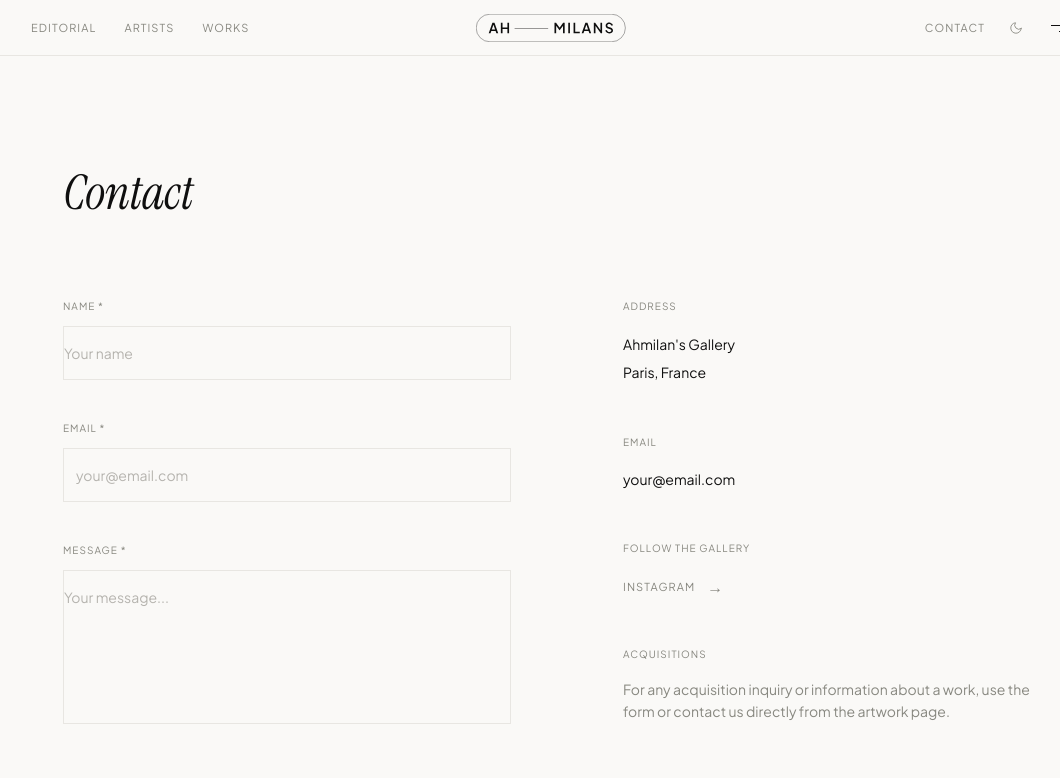
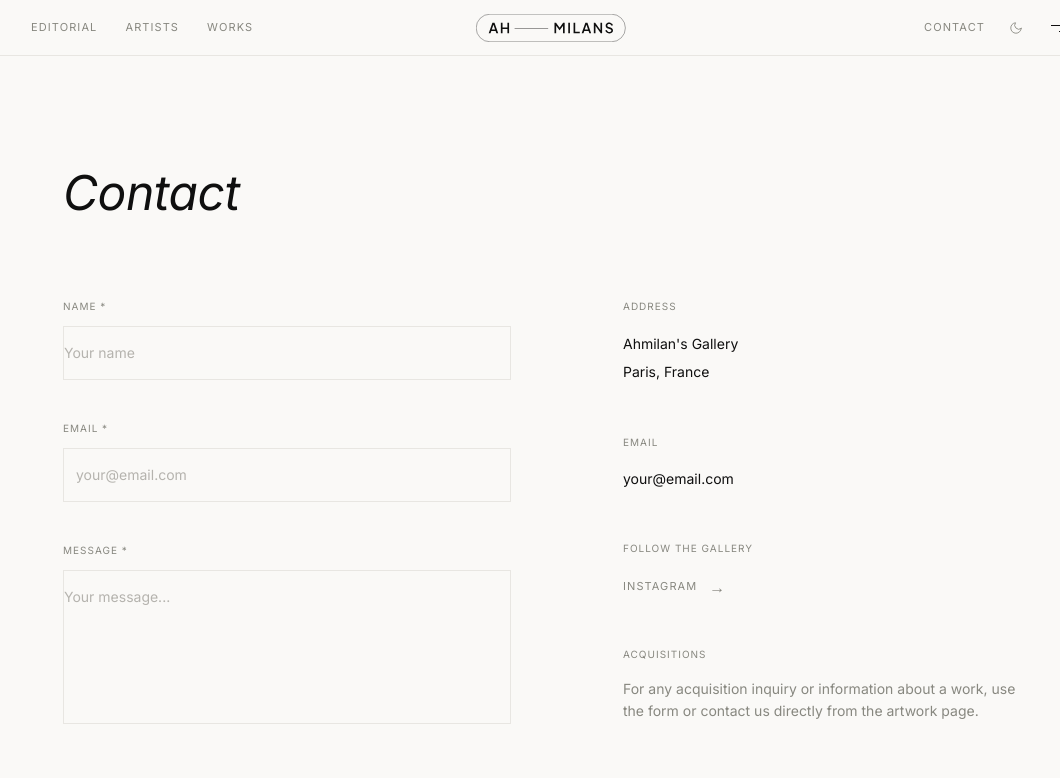
Before and after one commit to AnthonyMlns/SiteWeb-AHMilans-Gallery, a Next.js app: page /contact in a window 1280 px wide. Shown: the top 778 px of the page, without its empty margins (89-1149 px from the left). Built offline with nearby package versions, Linux system fonts and the light colour scheme.

Commit message:
feat(typography): replace Instrument Serif and Plus Jakarta Sans with Inter

```diff
--- a/src/app/globals.css
+++ b/src/app/globals.css
@@ -8,8 +8,8 @@
   --surface: #f3f1ee;
   --placeholder: #e5e3df;
   --subtle: #b5b3ae;
-  --font-serif: 'Instrument Serif', Georgia, serif;
-  --font-sans: 'Plus Jakarta Sans', system-ui, sans-serif;
+  --font-serif: 'Inter', system-ui, sans-serif;
+  --font-sans: 'Inter', system-ui, sans-serif;
 }
 
 html.dark {
--- a/src/app/layout.tsx
+++ b/src/app/layout.tsx
@@ -20,7 +20,7 @@ export default function RootLayout({
         <link rel="preconnect" href="https://fonts.googleapis.com" />
         <link rel="preconnect" href="https://fonts.gstatic.com" crossOrigin="anonymous" />
         <link
-          href="https://fonts.googleapis.com/css2?family=Instrument+Serif:ital@0;1&family=Plus+Jakarta+Sans:wght@300;400;500;600&display=swap"
+          href="https://fonts.googleapis.com/css2?family=Inter:ital,wght@0,300;0,400;0,500;0,600;1,300;1,400;1,500&display=swap"
           rel="stylesheet"
         />
       </head>
```
